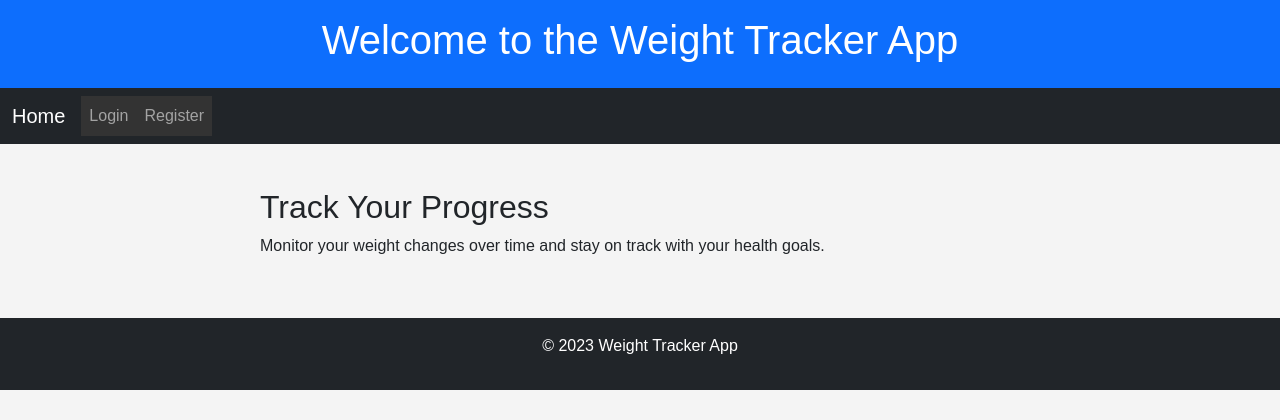
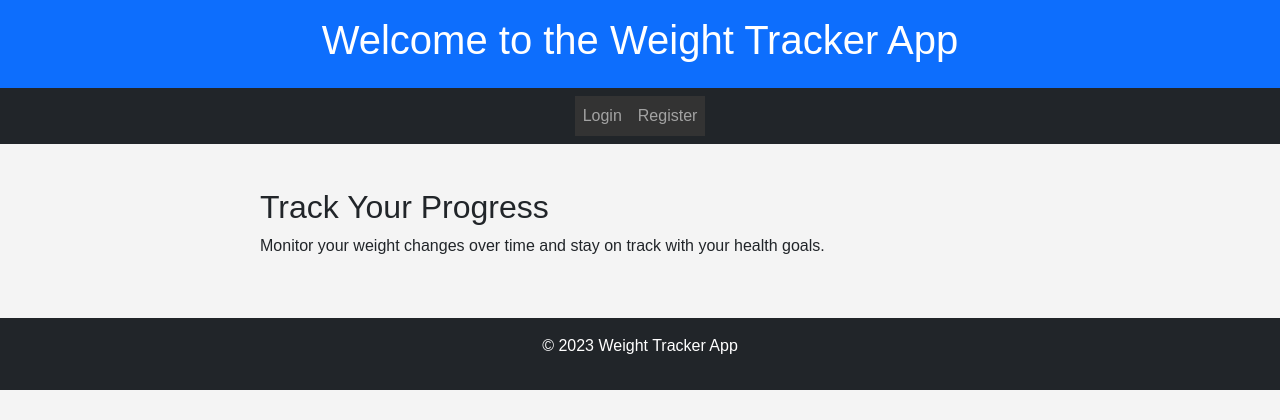
Before and after one commit to emworsham/miniproject3EricWorsham, a Flask app: page / in a window 1280 px wide. Shown: the top 420 px of the page. Run offline with Flask 3, Linux system fonts and the light colour scheme; parts of the project's set-up code (start-up, migrations or seed data) failed here and were passed over.

Commit message:
updated base.html to center the nav bar links

```diff
--- a/templates/base.html
+++ b/templates/base.html
@@ -14,10 +14,8 @@
     </header>
 
     <nav class="navbar navbar-expand-lg navbar-dark bg-dark">
-        <div class="container-fluid">
-            <a class="navbar-brand" href="{{ url_for('index') }}">Home</a>
-            <div class="collapse navbar-collapse">
-                <ul class="navbar-nav me-auto mb-2 mb-lg-0">
+        <div class="container-fluid justify-content-center">
+            <ul class="navbar-nav">
                 {% if 'user_id' in session %}
                     <li class="nav-item"><a class="nav-link" href="{{ url_for('dashboard') }}">Dashboard</a></li>
                     <li class="nav-item"><a class="nav-link" href="{{ url_for('logout') }}">Logout</a></li>
@@ -26,7 +24,6 @@
                     <li class="nav-item"><a class="nav-link" href="{{ url_for('register') }}">Register</a></li>
                 {% endif %}
             </ul>
-            </div>
         </div>
     </nav>
 
```
Lines whose indentation alone changed are shown as unchanged.
